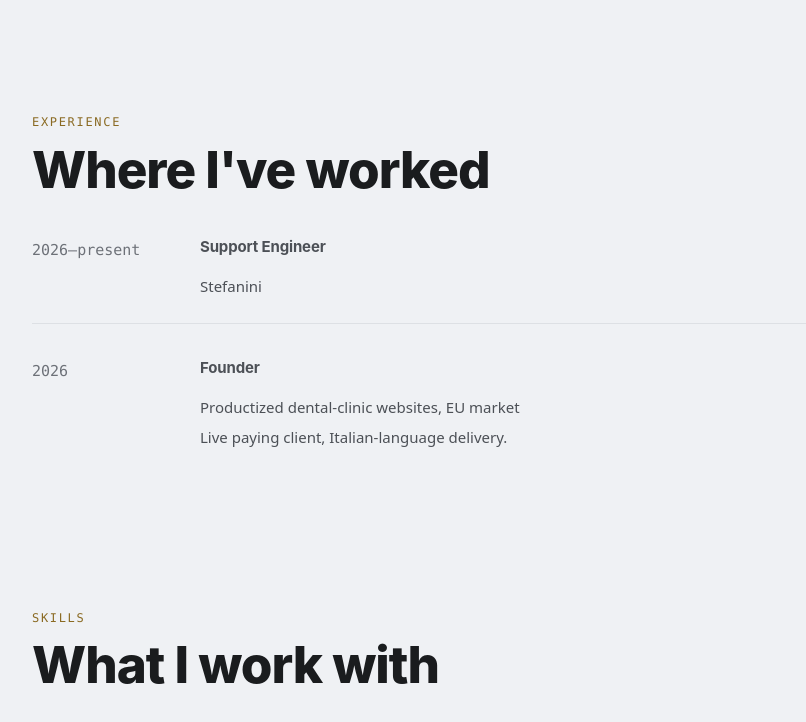
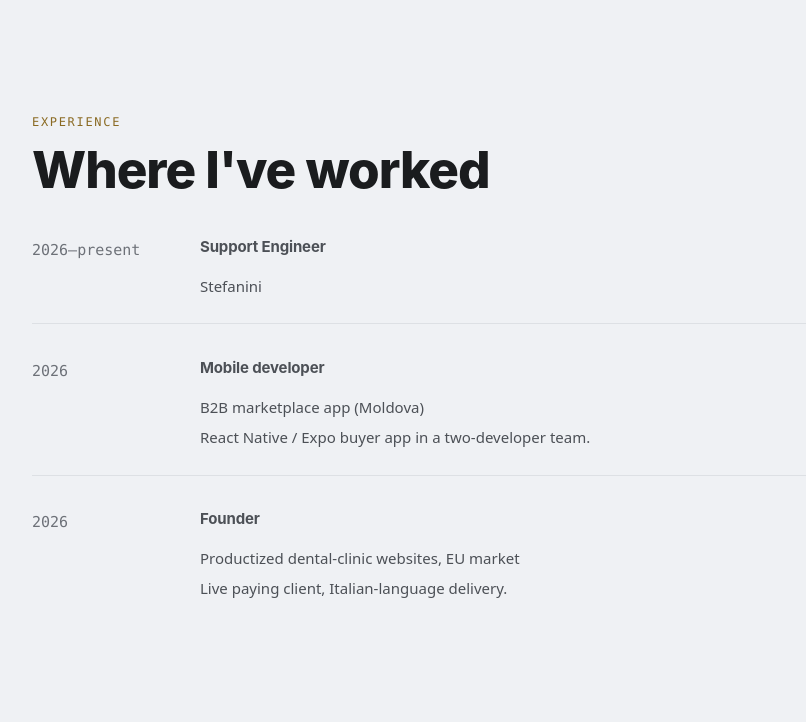
Before and after one commit to malmurk/malmurk.github.io, a plain HTML site: page index.html in a window 1280 px wide. Shown: the part 2485-3207 px from the top of the page, without its empty margins (96-902 px from the left). Drawn offline with Linux system fonts and the light colour scheme.

Commit message:
Add marketplace-app role to experience, align parent-stage count

```diff
--- a/index.html
+++ b/index.html
@@ -898,7 +898,7 @@ footer.site {
             </div>
             <div class="cascade-stage">
               <p class="stage-name">Parent</p>
-              <p class="stage-count">~190 <small>categories</small></p>
+              <p class="stage-count">~200 <small>categories</small></p>
             </div>
             <div class="cascade-stage">
               <p class="stage-name">Leaf</p>
@@ -999,6 +999,14 @@ footer.site {
         <div class="exp-item">
           <p class="exp-date">2026</p>
           <div>
+            <p class="exp-role">Mobile developer</p>
+            <p class="exp-org">B2B marketplace app (Moldova)</p>
+            <p>React Native / Expo buyer app in a two-developer team.</p>
+          </div>
+        </div>
+        <div class="exp-item">
+          <p class="exp-date">2026</p>
+          <div>
             <p class="exp-role">Founder</p>
             <p class="exp-org">Productized dental-clinic websites, EU market</p>
             <p>Live paying client, Italian-language delivery.</p>
```
